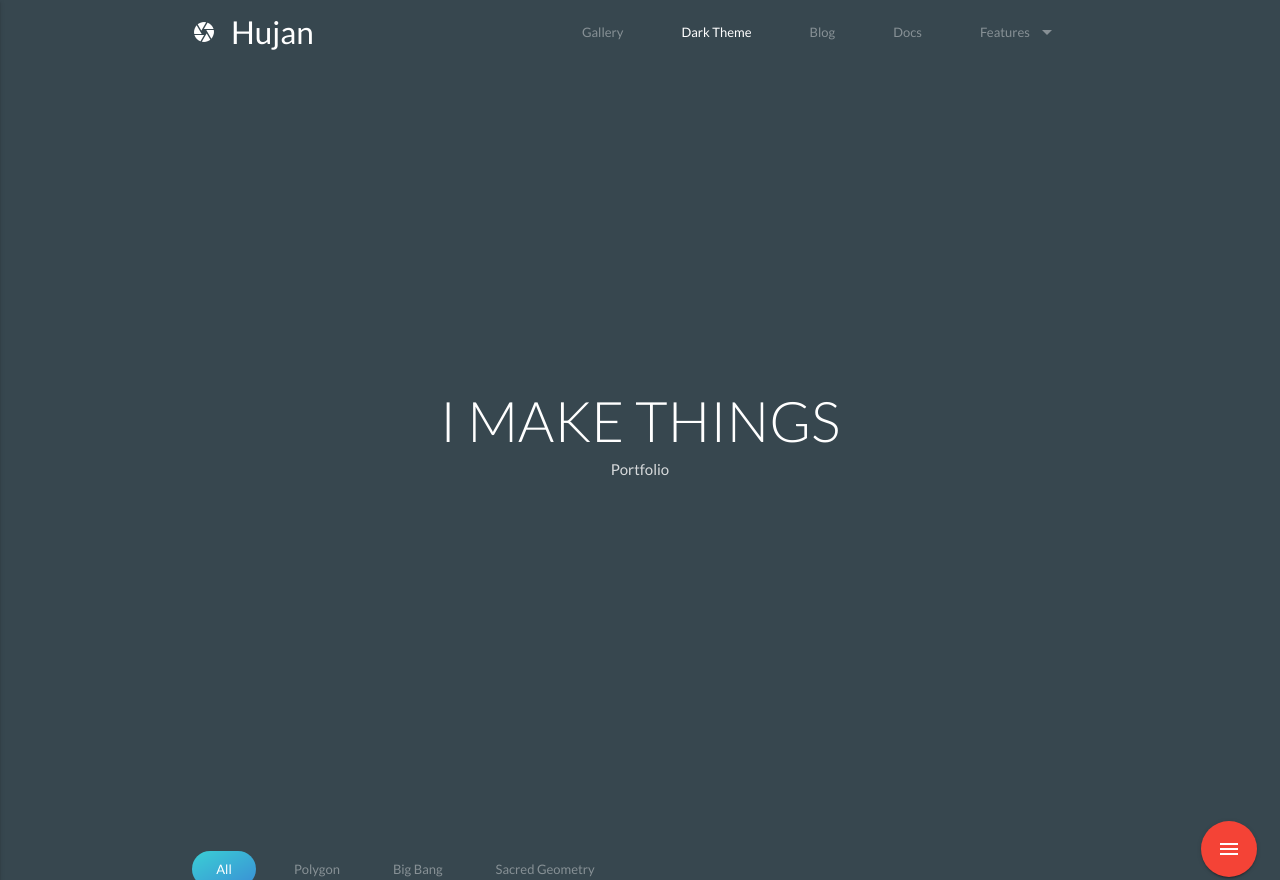
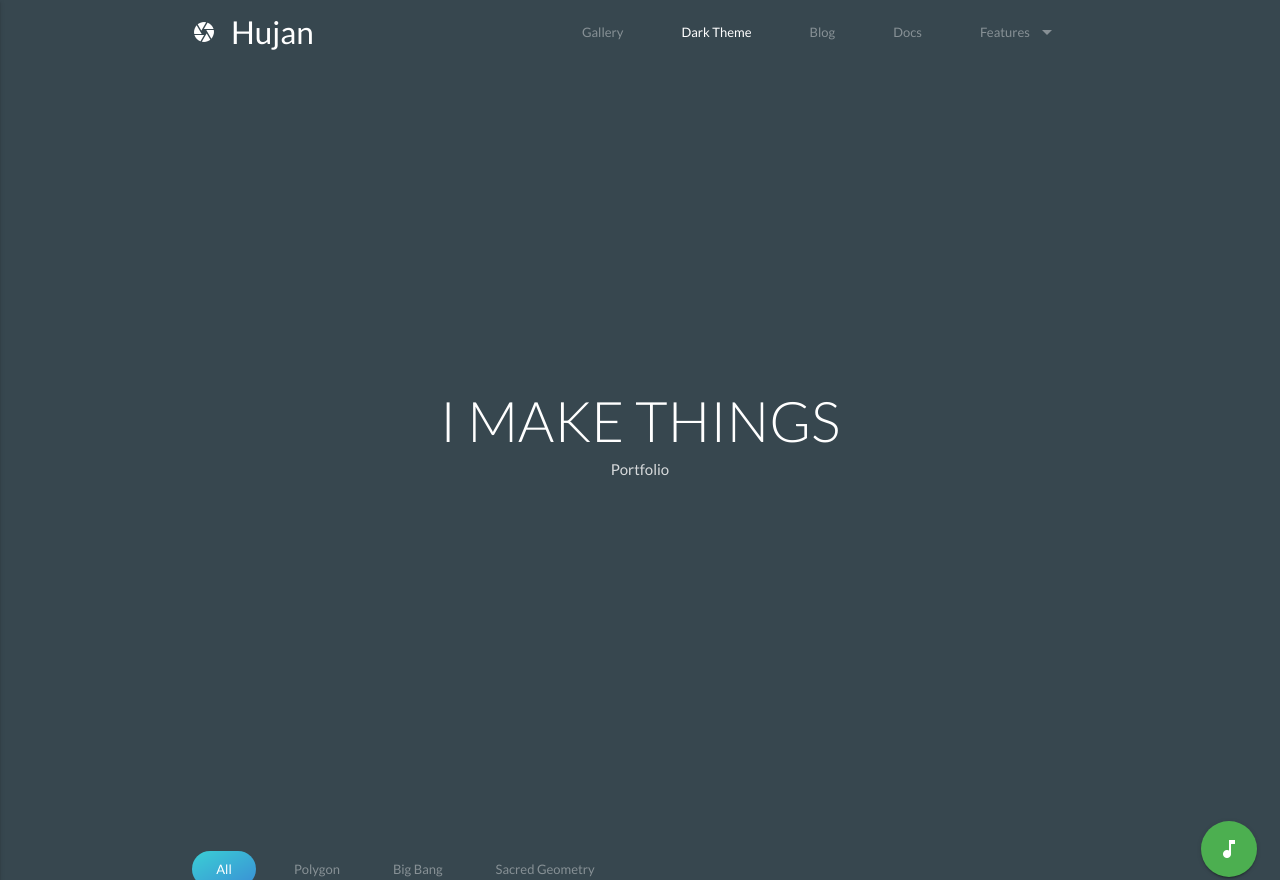
Before and after one commit to taufardh/painting, a Jekyll site: the page built from index.html, in a window 1280 px wide. Shown: the top 880 px of the page. Built offline with Jekyll 4.4.1, drawn with Linux system fonts in a browser that asks for light colours; nearby versions of some CDN libraries; grey boxes are pictures that could not be loaded.

Commit message:
add floating action button

```diff
--- a/index.html
+++ b/index.html
@@ -989,14 +989,14 @@ nav ul.dropdown-content li > a:hover,
   </div>
   -->
 
-  <div class="fixed-action-btn horizontal click-to-toggle">
-    <a class="btn-floating btn-large red">
-      <i class="material-icons">menu</i>
+  <div class="fixed-action-btn click-to-toggle">
+    <a class="btn-floating btn-large green">
+      <i class="material-icons">music_note</i>
     </a>
     <ul>
-      <li><a class="btn-floating red"><i class="material-icons">insert_chart</i></a></li>
-      <li><a class="btn-floating yellow darken-1"><i class="material-icons">format_quote</i></a></li>
-      <li><a class="btn-floating green"><i class="material-icons">publish</i></a></li>
+      <li><a id="vid_control" class="btn-floating btn-large red" onclick="VidCtrl();"><i class="material-icons large">play_arrow</i></a></li>
+      <li><a class="btn-floating yellow darken-1"><i class="material-icons">skip_next</i></a></li>
+      <li><a class="btn-floating green"><i class="material-icons">skip_previous</i></a></li>
       <li><a class="btn-floating blue"><i class="material-icons">attach_file</i></a></li>
     </ul>
   </div>
```
